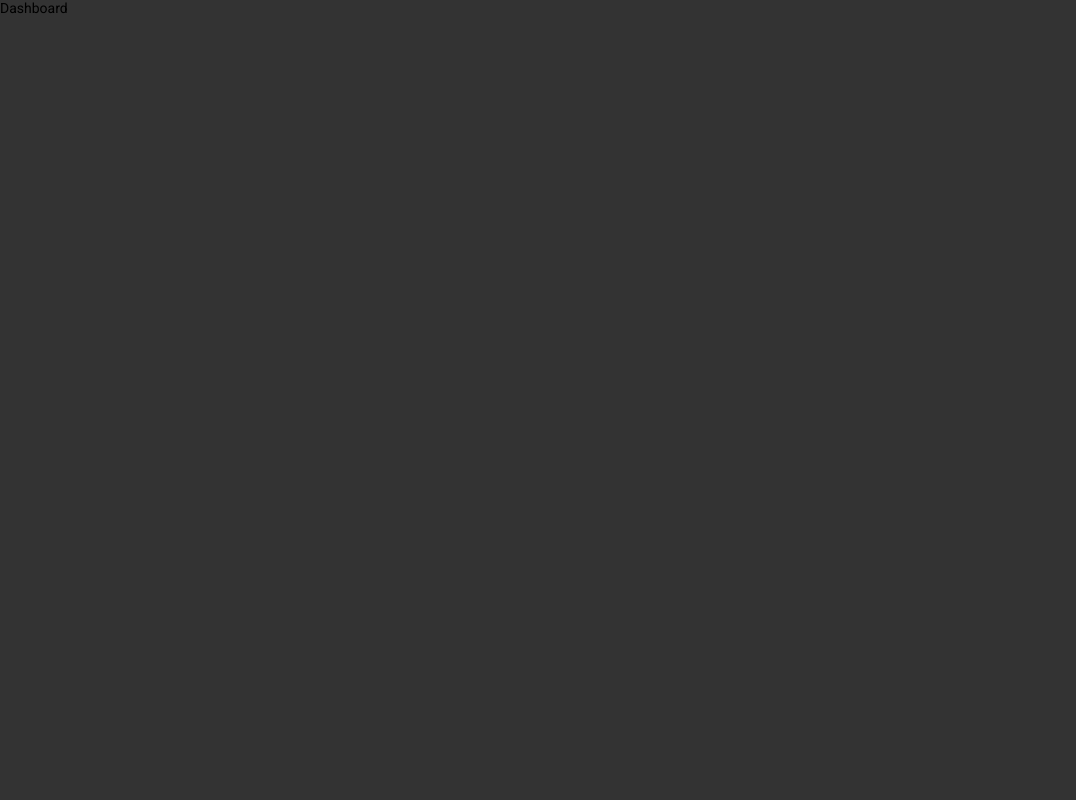
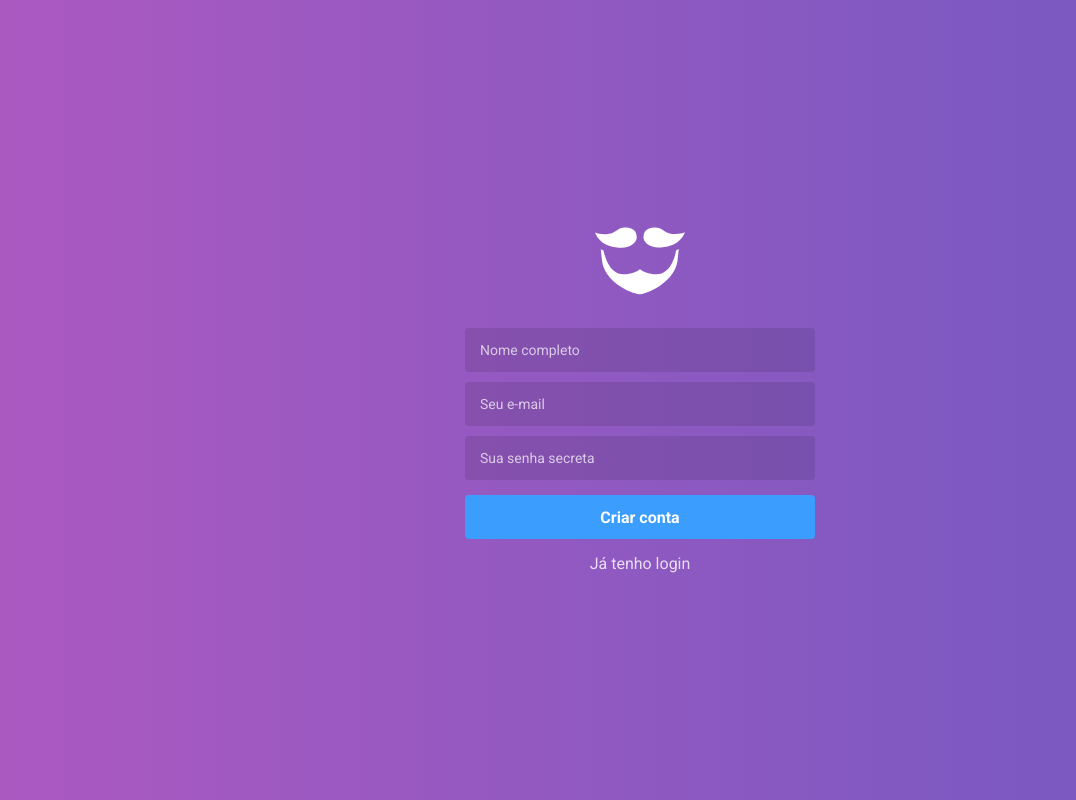
Before and after one commit to joaopcm/gostack-gobarber-1, a React (Create React App) app in the folder web/: page /register in a window 1280 px wide. Before the commit this address led to /dashboard. Shown: the whole page, without its empty margins (0-1076 px from the left). Built offline with nearby package versions, Linux system fonts and the light colour scheme; the HTML template or start-up script is replaced by a standard one.

Commit message:
feat: @web/Add styles to auth pages

```diff
--- a/web/package.json
+++ b/web/package.json
@@ -5,6 +5,7 @@
   "dependencies": {
     "axios": "^0.19.0",
     "history": "^4.10.1",
+    "polished": "^3.4.2",
     "prop-types": "^15.7.2",
     "react": "^16.11.0",
     "react-dom": "^16.11.0",
--- a/web/src/pages/SignIn/index.js
+++ b/web/src/pages/SignIn/index.js
@@ -1,7 +1,19 @@
 import React from 'react';
+import { Link } from 'react-router-dom';
 
-// import { Container } from './styles';
+import logo from '~/assets/logo.svg';
 
 export default function SignIn() {
-  return <div>SignIn</div>;
+  return (
+    <>
+      <img src={logo} alt="GoBarber" />
+      <form>
+        <input type="email" placeholder="Seu e-mail" />
+        <input type="password" placeholder="Sua senha secreta" />
+
+        <button type="submit">Acessar</button>
+        <Link to="/register">Criar conta gratuita</Link>
+      </form>
+    </>
+  );
 }
--- a/web/src/pages/SignUp/index.js
+++ b/web/src/pages/SignUp/index.js
@@ -1,7 +1,20 @@
 import React from 'react';
+import { Link } from 'react-router-dom';
 
-// import { Container } from './styles';
+import logo from '~/assets/logo.svg';
 
 export default function SignUp() {
-  return <div>SignUp</div>;
+  return (
+    <>
+      <img src={logo} alt="GoBarber" />
+      <form>
+        <input type="text" placeholder="Nome completo" />
+        <input type="email" placeholder="Seu e-mail" />
+        <input type="password" placeholder="Sua senha secreta" />
+
+        <button type="submit">Criar conta</button>
+        <Link to="/">Já tenho login</Link>
+      </form>
+    </>
+  );
 }
--- a/web/src/pages/_layouts/auth/index.js
+++ b/web/src/pages/_layouts/auth/index.js
@@ -1,10 +1,14 @@
 import React from 'react';
 import PropTypes from 'prop-types';
 
-import { Wrapper } from './styles';
+import { Wrapper, Content } from './styles';
 
 export default function AuthLayout({ children }) {
-  return <Wrapper>{children}</Wrapper>;
+  return (
+    <Wrapper>
+      <Content>{children}</Content>
+    </Wrapper>
+  );
 }
 
 AuthLayout.propTypes = {
--- a/web/src/pages/_layouts/auth/styles.js
+++ b/web/src/pages/_layouts/auth/styles.js
@@ -1,6 +1,63 @@
 import styled from 'styled-components';
+import { darken } from 'polished';
 
 export const Wrapper = styled.div`
   height: 100%;
   background: linear-gradient(-90deg, #7159c1, #ab59c1);
+  display: flex;
+  justify-content: center;
+  align-items: center;
 `;
+
+export const Content = styled.div`
+  width: 100%;
+  max-width: 350px;
+  text-align: center;
+
+  form {
+    display: flex;
+    flex-direction: column;
+    margin-top: 30px;
+
+    input {
+      background: rgba(0, 0, 0, 0.1);
+      border: 0;
+      border-radius: 4px;
+      height: 44px;
+      padding: 0 15px;
+      color: #fff;
+      margin: 0 0 10px;
+
+      &::placeholder {
+        color: rgba(255, 255, 255, 0.7);
+      }
+    }
+
+    button {
+      margin: 5px 0 0;
+      height: 44px;
+      background: #3b9eff;
+      font-weight: bold;
+      color: #fff;
+      border: 0;
+      border-radius: 4px;
+      font-size: 16px;
+      transition: background 0.2s;
+
+      &:hover {
+        background: ${darken(0.03, '#3b9eff')};
+      }
+    }
+
+    a {
+      color: #fff;
+      margin-top: 15px;
+      font-size: 16px;
+      opacity: 0.8;
+
+      &:hover {
+        opacity: 1;
+      }
+    }
+  }
+`;
--- a/web/src/routes/Route.js
+++ b/web/src/routes/Route.js
@@ -6,7 +6,7 @@
 import DefaultLayout from '~/pages/_layouts/default';
 
 function RouteWrapper({ component: Component, isPrivate = false, ...rest }) {
-  const signed = true;
+  const signed = false;
 
   if (!signed && isPrivate) {
     return <Redirect to="/" />;
```
Also changed, not shown: web/src/assets/logo.svg (added), 1 other file (tests, documents, lock files or other folders).
